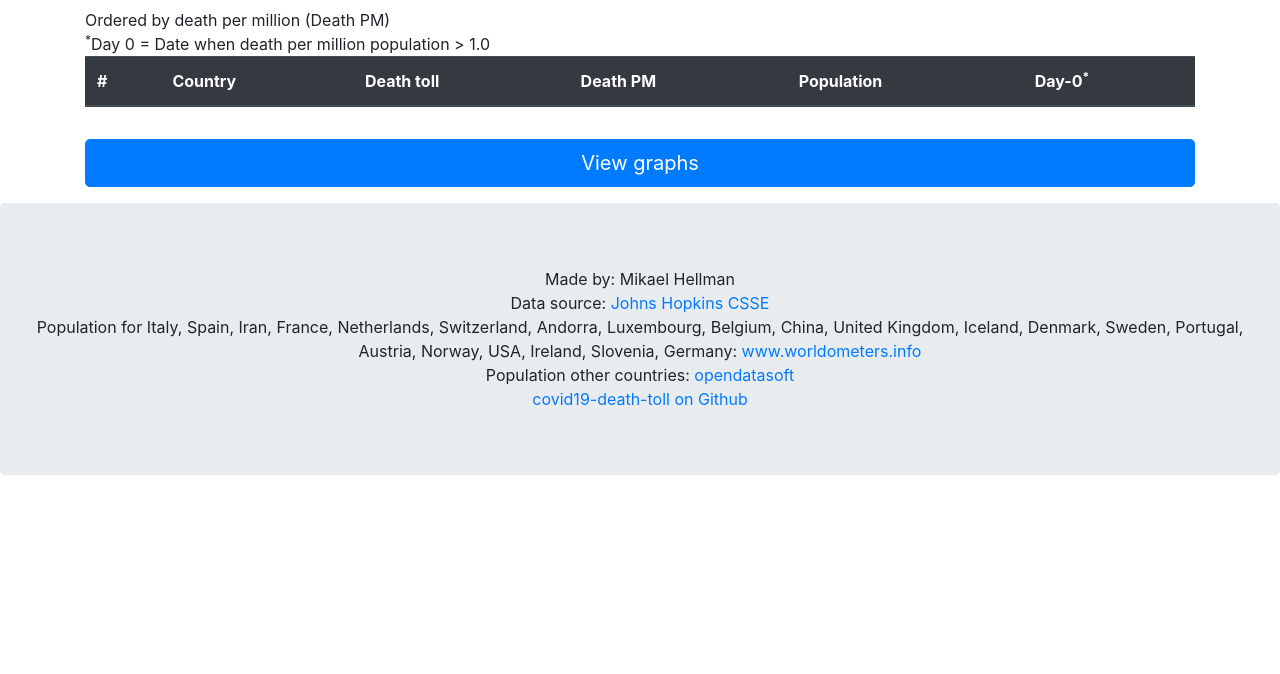
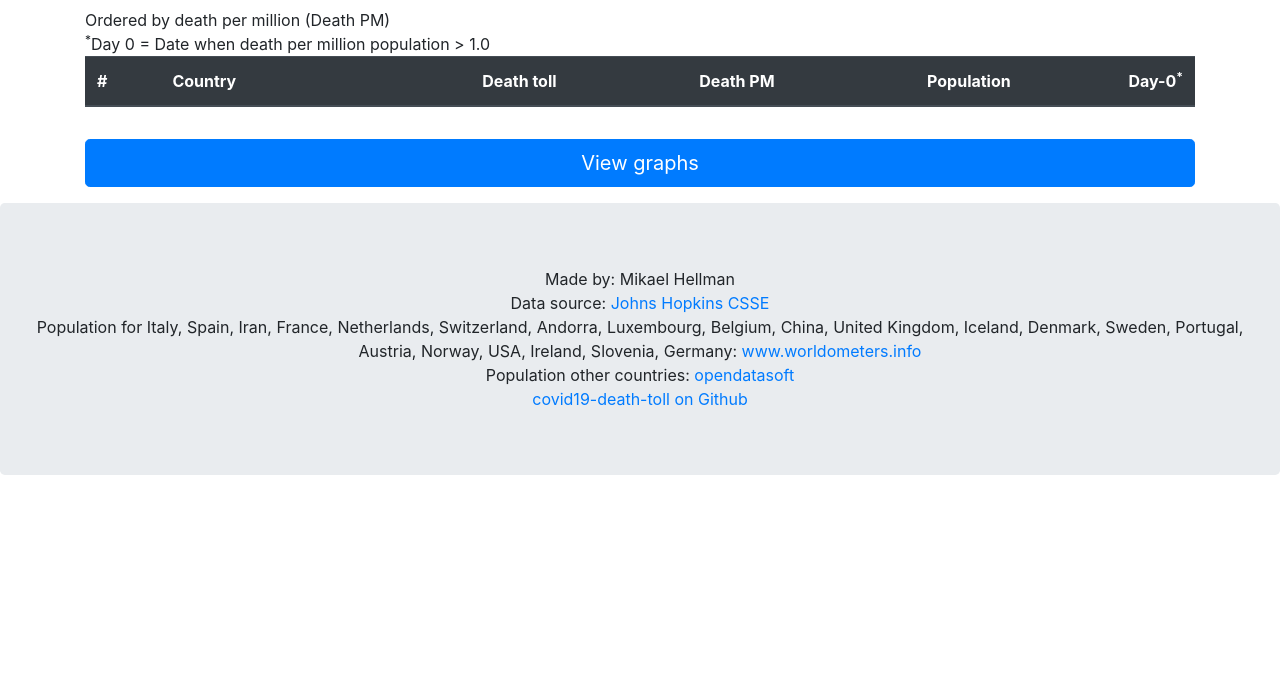
Before and after one commit to muzicaed/covid19-death-toll, a website: page public/table.html in a window 1280 px wide. Shown: the part 126-800 px from the top of the page. Drawn offline with nearby package versions, Linux system fonts and the light colour scheme; no server answers.

Commit message:
UI Tweaks

```diff
--- a/public/table.html
+++ b/public/table.html
@@ -73,10 +73,10 @@
               <tr>
                 <th>#</th>
                 <th class="text-nowrap">Country</th>
-                <th class="text-nowrap">Death toll</th>
-                <th class="text-nowrap">Death PM</th>
-                <th class="text-nowrap">Population</th>
-                <th class="text-nowrap">Day-0<sup>*</sup></th>
+                <th class="text-nowrap text-right">Death toll</th>
+                <th class="text-nowrap text-right">Death PM</th>
+                <th class="text-nowrap text-right">Population</th>
+                <th class="text-nowrap text-right">Day-0<sup>*</sup></th>
               </tr>
             </thead>
             <tbody id="table-body">
```
